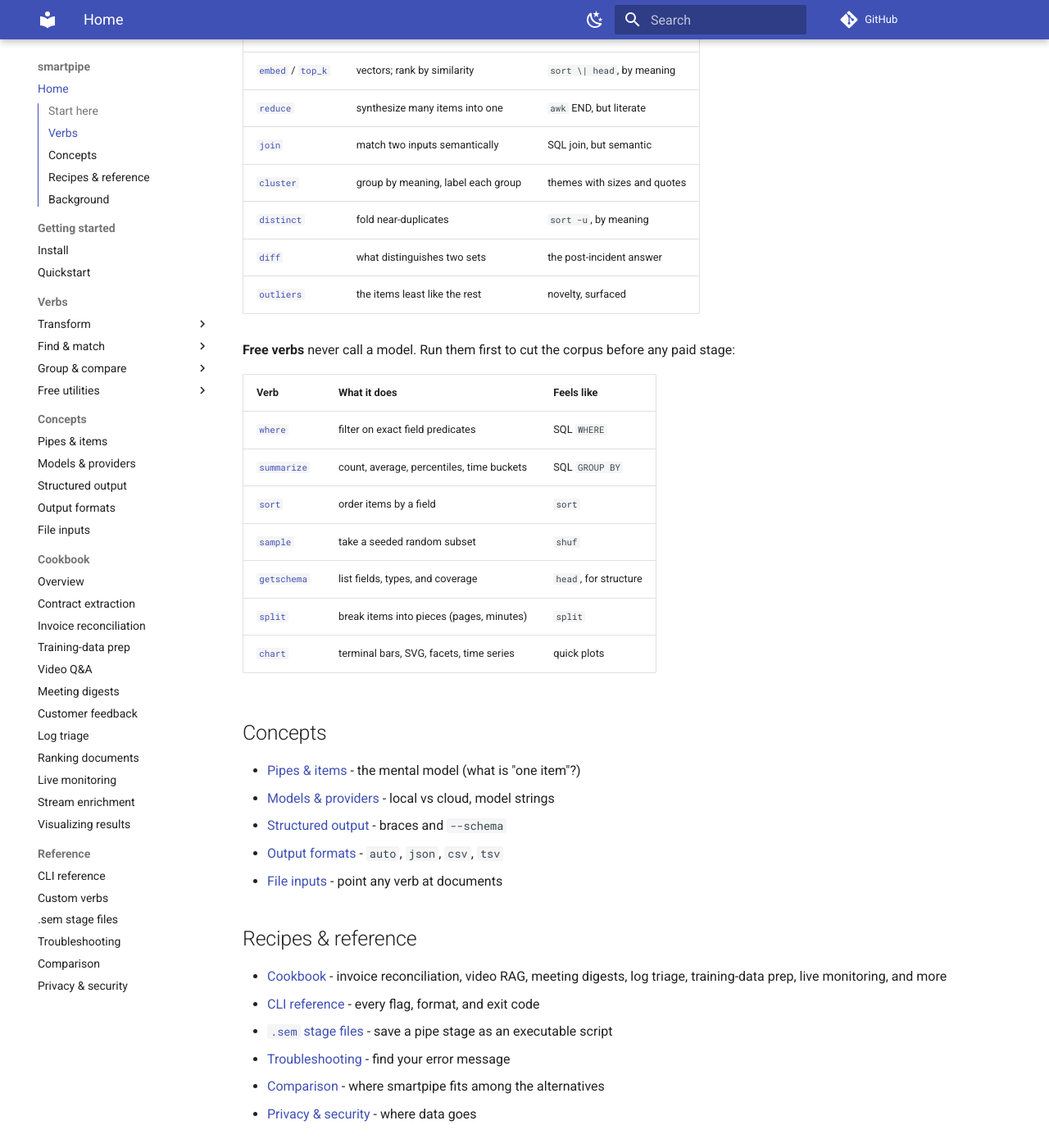
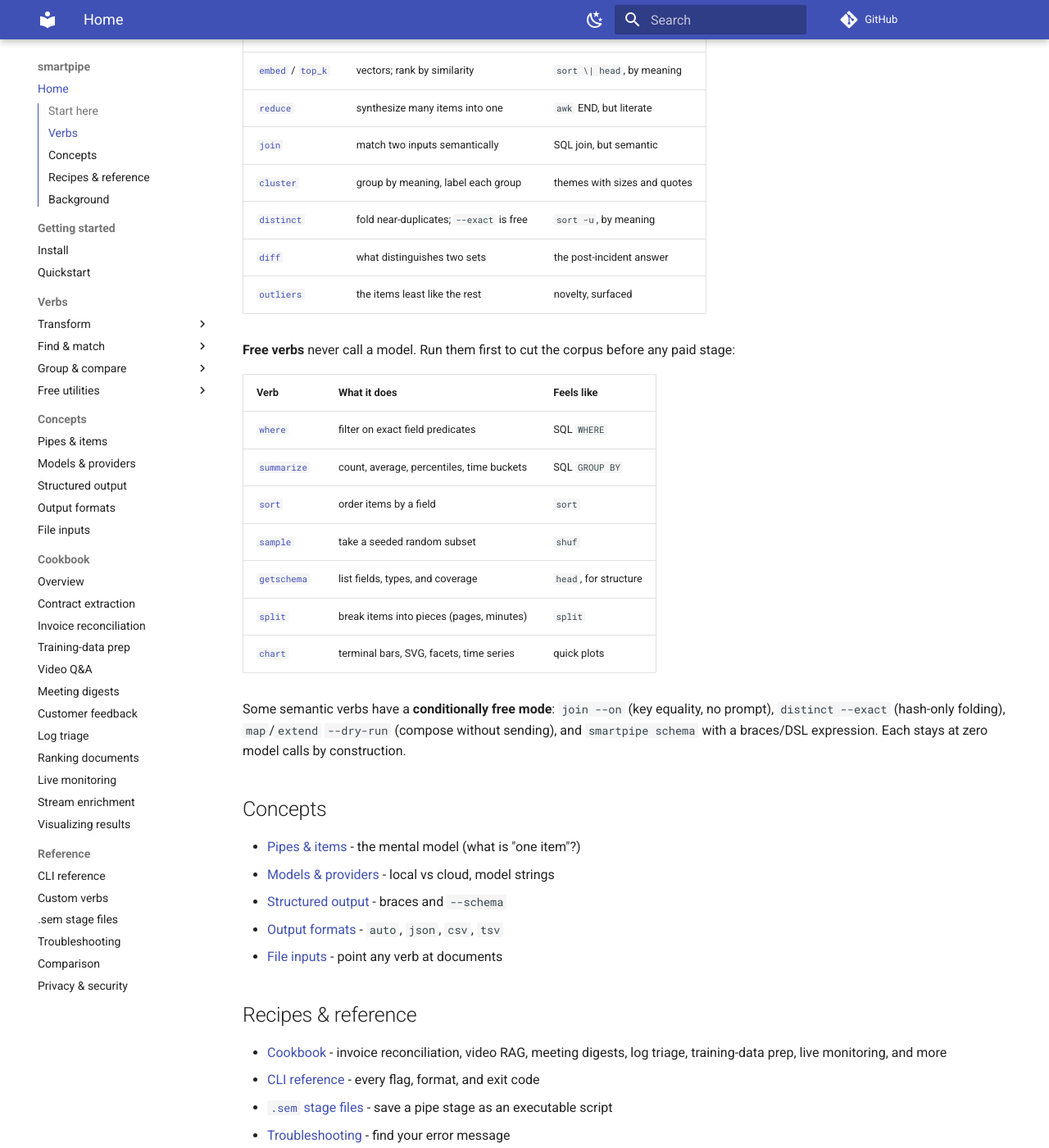
Before and after one commit to prabal-rje/smartpipe, an MkDocs documentation site: the page built from docs/index.md, in a window 1280 px wide and 1400 px high, scrolled down 835 px. Shown: the whole window at 82% size. Built offline with MkDocs 1.6.1 and Material for MkDocs 9.7.7, drawn with Linux system fonts in a browser that asks for light colours; comment, search, counter and statistics services are not loaded.

Commit message:
docs: verb tables mark the conditionally-free modes
README and docs/index verb tables note join --on and distinct --exact as
free modes, with one shared footnote also naming map/extend --dry-run and
the deterministic smartpipe schema paths (item 23). The 'free verbs never
call a model' sentence stays true: those verbs are unconditionally free;
the semantic verbs' free modes are marked where they live.

```diff
--- a/docs/index.md
+++ b/docs/index.md
@@ -35,7 +35,7 @@
 | [`reduce`](verbs/reduce.md) | synthesize many items into one | `awk` END, but literate |
 | [`join`](verbs/join.md) | match two inputs semantically | SQL join, but semantic |
 | [`cluster`](verbs/cluster.md) | group by meaning, label each group | themes with sizes and quotes |
-| [`distinct`](verbs/distinct.md) | fold near-duplicates | `sort -u`, by meaning |
+| [`distinct`](verbs/distinct.md) | fold near-duplicates; `--exact` is free | `sort -u`, by meaning |
 | [`diff`](verbs/diff.md) | what distinguishes two sets | the post-incident answer |
 | [`outliers`](verbs/outliers.md) | the items least like the rest | novelty, surfaced |
 
@@ -51,6 +51,11 @@
 | [`getschema`](verbs/getschema.md) | list fields, types, and coverage | `head`, for structure |
 | [`split`](verbs/split.md) | break items into pieces (pages, minutes) | `split` |
 | [`chart`](reference/cli.md) | terminal bars, SVG, facets, time series | quick plots |
+
+Some semantic verbs have a **conditionally free mode**: `join --on` (key
+equality, no prompt), `distinct --exact` (hash-only folding), `map`/`extend`
+`--dry-run` (compose without sending), and `smartpipe schema` with a
+braces/DSL expression. Each stays at zero model calls by construction.
 
 ## Concepts
 
```
Also changed, not shown: README.md (+7 -2 lines).
